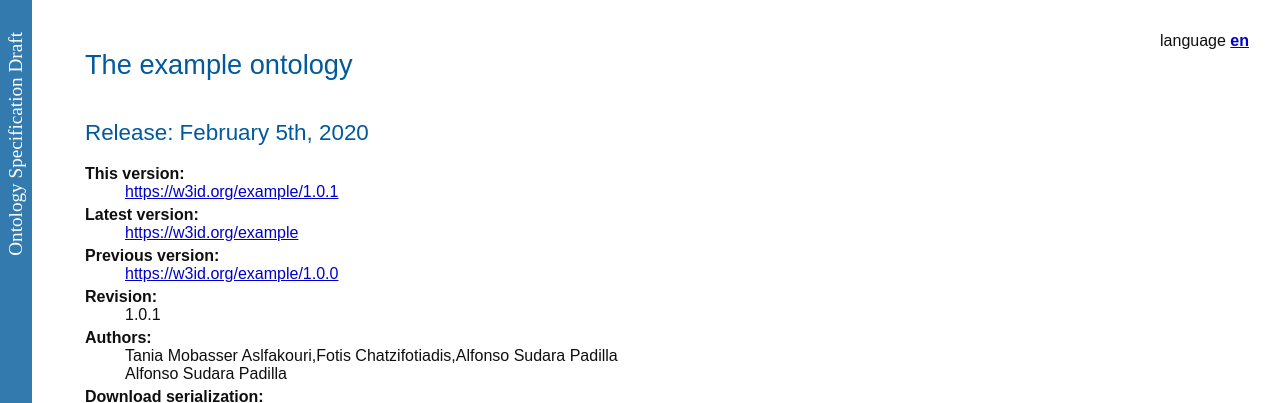
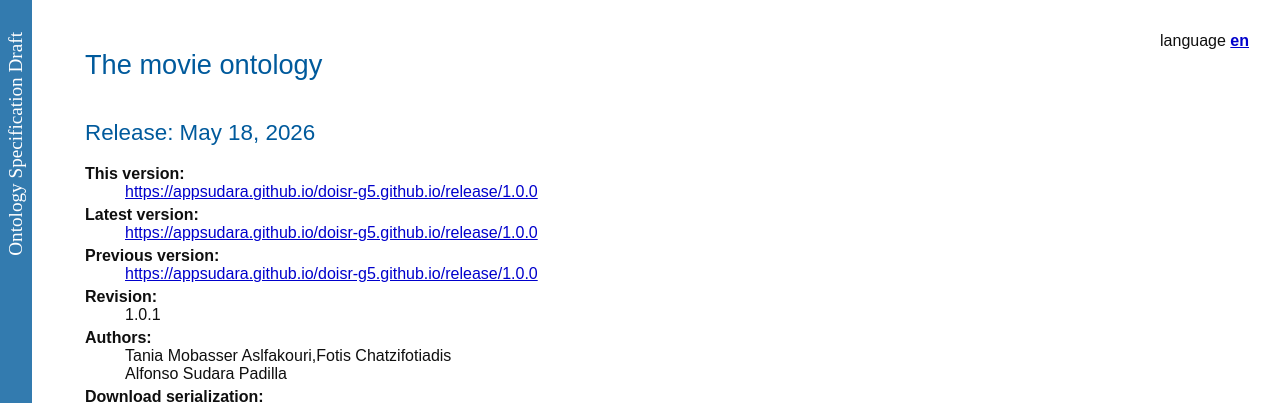
Before and after one commit to appsudara/doisr-g5.github.io, a plain HTML site: page index-en.html in a window 1280 px wide. Shown: the top 403 px of the page. Drawn offline with nearby package versions, Linux system fonts and the light colour scheme; files that its build step writes are made by us from their sources; no server answers; grey boxes are pictures that could not be loaded; files whose address does not match are found by name.

Commit message:
update file cites  index-en.html root

```diff
--- a/index-en.html
+++ b/index-en.html
@@ -13,11 +13,11 @@
 <script type="module" src="resources/dark-mode-toggle.mjs"></script><div class="darkmode">
 	<dark-mode-toggle class="slider"></dark-mode-toggle>
 </div>
-<link rel="icon" type="image/png" href="resources/rdf.icon"/> <title>The example ontology</title>
+<link rel="icon" type="image/png" href="resources/rdf.icon"/> <title>The movie ontology</title>
 
 
 <!-- SCHEMA.ORG METADATA -->
-<script type="application/ld+json">{"@context":"https://schema.org","@type":"TechArticle","url":"https://w3id.org/example","image":"http://vowl.visualdataweb.org/webvowl/#iri=https://w3id.org/example","name":"The example ontology", "headline":"An example vocabulary designed to illustrate how to publish vocabularies on the Web following the FAIR principles", "dateReleased":"February 5th, 2020", "version":"1.0.1", "license":"http://creativecommons.org/licenses/by/2.0/", "author":[{"@type":"Person","name":"Tania Mobasser Aslfakouri,Fotis Chatzifotiadis,Alfonso Sudara Padilla "},{"@type":"Person","name":"Alfonso Sudara Padilla "}]}</script>
+<script type="application/ld+json">{"@context":"https://schema.org","@type":"TechArticle","url":"https://appsudara.github.io/doisr-g5.github.io/release/1.0.0","image":"http://vowl.visualdataweb.org/webvowl/#iri=https://appsudara.github.io/doisr-g5.github.io/release/1.0.0","name":"The movie ontology", "headline":"An movie vocabulary designed to illustrate how to publish vocabularies on the Web following the FAIR principles", "dateReleased":"February 5th, 2020", "version":"1.0.1", "license":"http://creativecommons.org/licenses/by/2.0/", "author":[{"@type":"Person","name":"Tania Mobasser Aslfakouri,Fotis Chatzifotiadis,Alfonso Sudara Padilla "},{"@type":"Person","name":"Alfonso Sudara Padilla "}]}</script>
 
 <script src="resources/jquery.js"></script>
 <script src="resources/marked.min.js"></script>
@@ -72,28 +72,28 @@ function loadTOC(){
 <div class="container">
 <div class="head">
 <div style="float:right">language <a href="index-en.html"><b>en</b></a> </div>
-<h1>The example ontology</h1>
-<h2>Release: February 5th, 2020</h2>
+<h1>The movie ontology</h1>
+<h2>Release: May 18, 2026</h2>
 
 
 <dl>
 <dt>This version:</dt>
-<dd><a href="https://w3id.org/example/1.0.1">https://w3id.org/example/1.0.1</a></dd>
+<dd><a href="https://appsudara.github.io/doisr-g5.github.io/release/1.0.0">https://appsudara.github.io/doisr-g5.github.io/release/1.0.0</a></dd>
 <dt>Latest version:</dt>
-<dd><a href="https://w3id.org/example">https://w3id.org/example</a></dd>
+<dd><a href="https://appsudara.github.io/doisr-g5.github.io/release/1.0.0">https://appsudara.github.io/doisr-g5.github.io/release/1.0.0</a></dd>
 <dt>Previous version:</dt>
-<dd><a href="https://w3id.org/example/1.0.0">https://w3id.org/example/1.0.0</a></dd>
+<dd><a href="https://appsudara.github.io/doisr-g5.github.io/release/1.0.0">https://appsudara.github.io/doisr-g5.github.io/release/1.0.0</a></dd>
 <dt>Revision:</dt>
 <dd>1.0.1</dd>
 <dt>Authors:</dt>
-<dd>Tania Mobasser Aslfakouri,Fotis Chatzifotiadis,Alfonso Sudara Padilla </dd><dd>Alfonso Sudara Padilla </dd>
+<dd>Tania Mobasser Aslfakouri,Fotis Chatzifotiadis</dd><dd>Alfonso Sudara Padilla </dd>
 
 <dt>Download serialization:</dt><dd><span><a href="ontology.json" target="_blank"><img src="https://img.shields.io/badge/Format-JSON_LD-blue.svg" alt="JSON-LD" /></a> </span><span><a href="ontology.owl" target="_blank"><img src="https://img.shields.io/badge/Format-RDF/XML-blue.svg" alt="RDF/XML" /></a> </span><span><a href="ontology.nt" target="_blank"><img src="https://img.shields.io/badge/Format-N_Triples-blue.svg" alt="N-Triples" /></a> </span><span><a href="ontology.ttl" target="_blank"><img src="https://img.shields.io/badge/Format-TTL-blue.svg" alt="TTL" /></a> </span></dd><dt>License:</dt><dd><a href="http://creativecommons.org/licenses/by/2.0/" target="_blank"><img src="https://img.shields.io/badge/License-http://creativecommons.org/licenses/by/2.0/-blue.svg" alt="http://creativecommons.org/licenses/by/2.0/" /></a>
 </dd><dt>Visualization:</dt><dd><a href="webvowl/index.html#" target="_blank"><img src="https://img.shields.io/badge/Visualize_with-WebVowl-blue.svg" alt="Visualize with WebVowl" /></a></dd>
 <!-- <dt>Evaluation:</dt><dd><a href="OOPSevaluation/oopsEval.html#" target="_blank"><img src="https://img.shields.io/badge/Evaluate_with-OOPS! (OntOlogy Pitfall Scanner!)-blue.svg" alt="Evaluate with OOPS!" /></a></dd> --><dt>Cite as:</dt>
-<dd>Cite this vocabulary as: Garijo, D. and Poveda-Villalon, M. The example ontology 1.0.1.</dd>
+<dd>Cite this vocabulary as: Tania Mobasser Aslfakouri, Alfonso Sudara Padilla, Fotis Chatzifotiadis, M. The movie ontology 1.0.1.</dd>
 <dt>Compatible with:</dt>
-<dd><a href="https://w3id.org/example/1.0.0">https://w3id.org/example/1.0.0</a></dd>
+<dd><a href="https://appsudara.github.io/doisr-g5.github.io/release/1.0.0">https://appsudara.github.io/doisr-g5.github.io/release/1.0.0</a></dd>
 </dl>
 
 <hr/>
@@ -113,7 +113,7 @@ function loadTOC(){
 <div id="acknowledgments">
 <h2 id="ack" class="list">Acknowledgments <span class="backlink"> back to <a href="#toc">ToC</a></span></h2>
 <p>
-The authors would like to thank <a href="http://www.essepuntato.it/">Silvio Peroni</a> for developing <a href="http://www.essepuntato.it/lode">LODE</a>, a Live OWL Documentation Environment, which is used for representing the Cross Referencing Section of this document and <a href="https://w3id.org/people/dgarijo">Tania Mobasser Aslfakouri,Fotis Chatzifotiadis,Alfonso Sudara Padilla </a> for developing <a href="https://github.com/dgarijo/Widoco">Widoco</a>, the program used to create the template used in this documentation.</p>
+The authors would like to thank <a href="http://www.essepuntato.it/">Silvio Peroni</a> for developing <a href="http://www.essepuntato.it/lode">LODE</a>, a Live OWL Documentation Environment, which is used for representing the Cross Referencing Section of this document and <a href="https://w3id.org/people/dgarijo">Daniel Garijo</a> for developing <a href="https://github.com/dgarijo/Widoco">Widoco</a>, the program used to create the template used in this documentation.</p>
 </div>
 
 
```
